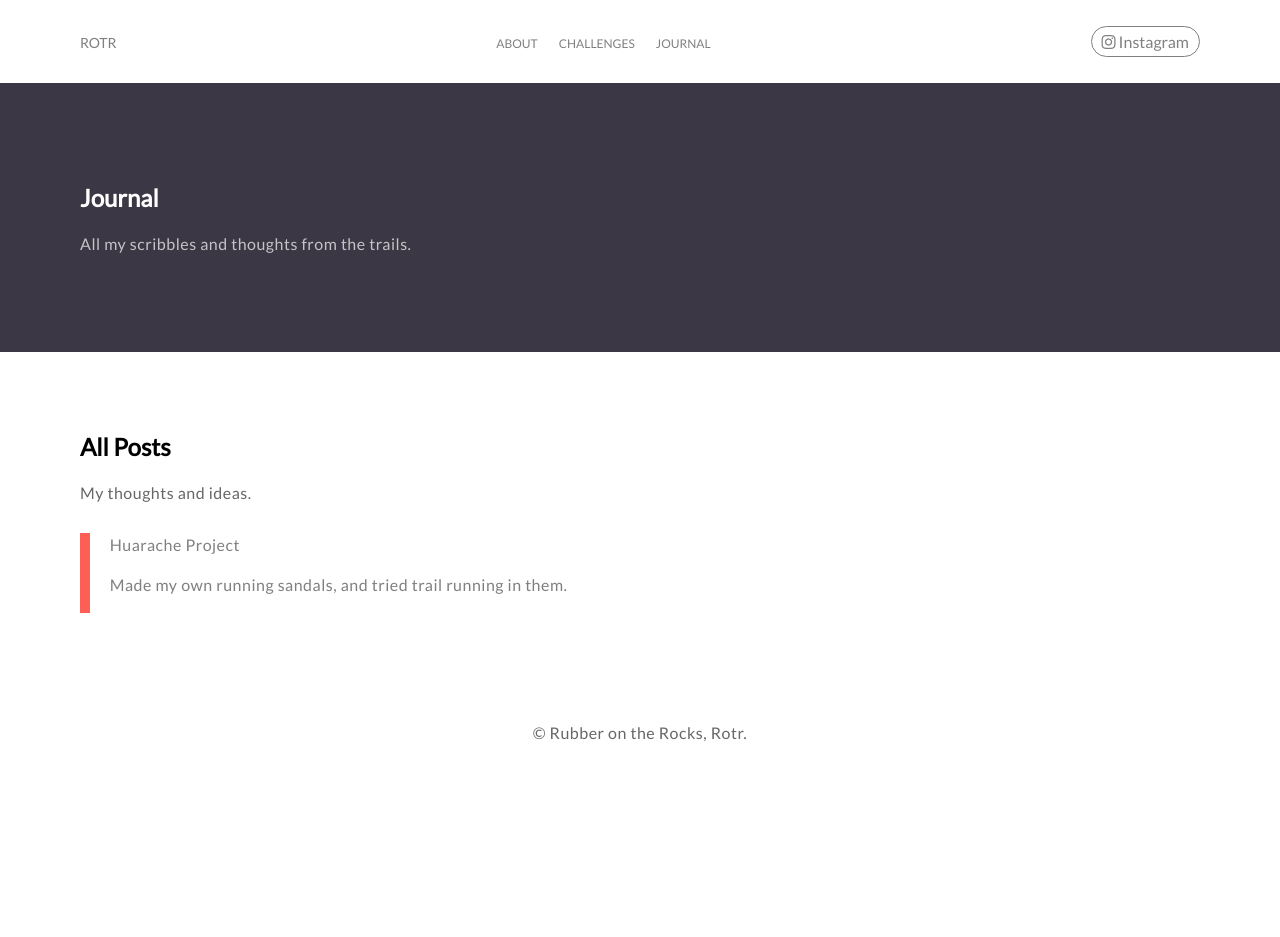
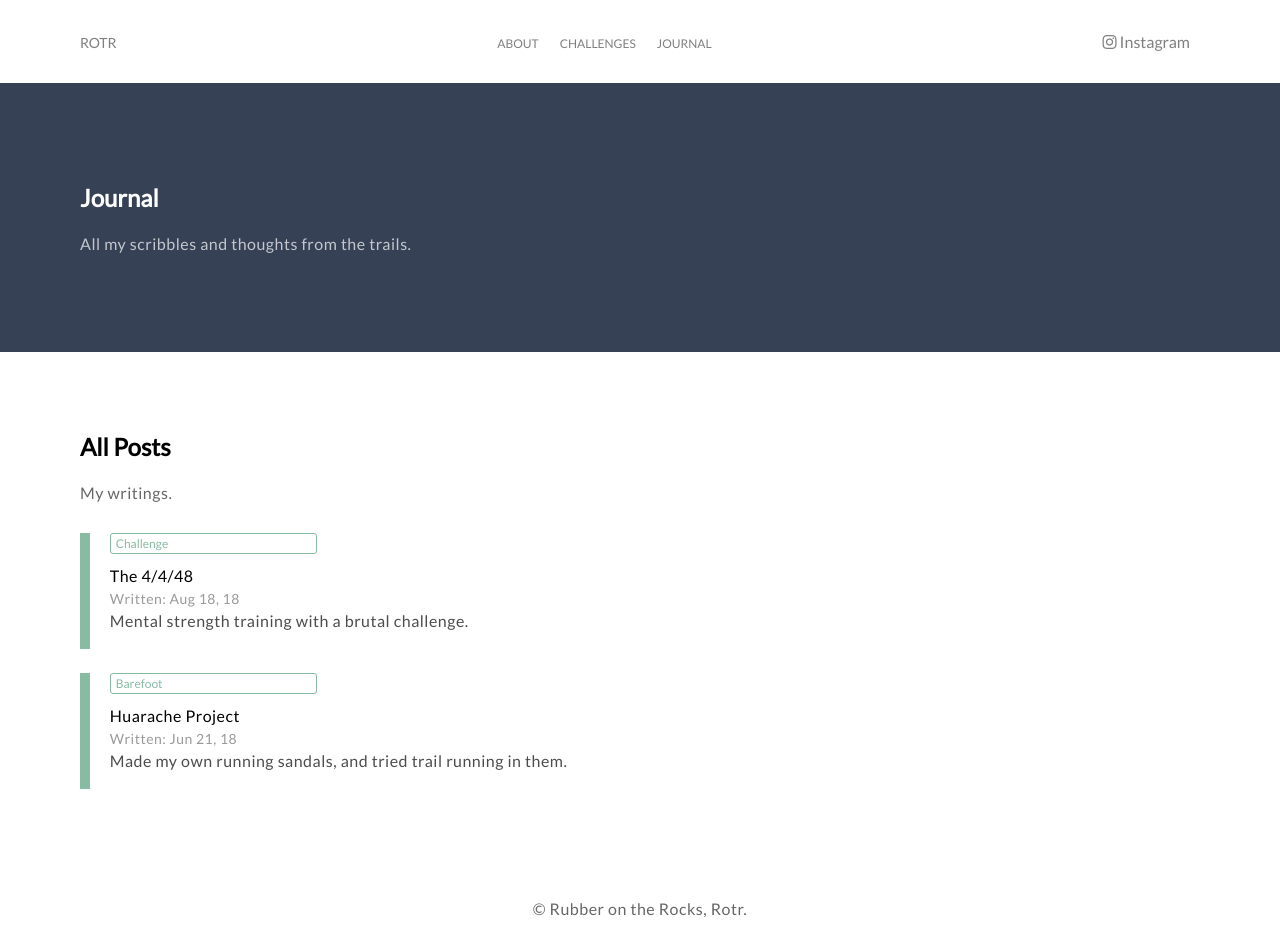
Before and after one commit to enriquezm/rotr, a Jekyll site: the page built from journal.html, in a window 1280 px wide. Built offline with Jekyll 4.4.1, drawn with Linux system fonts in a browser that asks for light colours; nearby versions of some CDN libraries; before the commit the page ends 900 px from its top, so only the background shows below that.

Commit message:
update styles.

```diff
--- a/_config.yml
+++ b/_config.yml
@@ -37,3 +37,7 @@ disqus:
     # Leave shortname blank to disable comments site-wide.
     # Disable comments for any post by adding `comments: false` to that post's YAML Front Matter.
     shortname: rotr-1
+
+# Collections settings
+collections:
+  - events
--- /dev/null
+++ b/_events/events.yml
@@ -0,0 +1,4 @@
+- title: Moonlight Madness
+  date: 2018-08-25 19:42:18 -0700
+- title: "The 4/4/48"
+  date: 2018-09-15 19:42:18 -0700
--- /dev/null
+++ b/_posts/2018-08-17-the-four-four-fortyeight.md
@@ -0,0 +1,7 @@
+---
+layout: post
+title:  "The 4/4/48"
+date:   2018-08-17 19:42:18 -0700
+lead: "Mental strength training with a brutal challenge."
+category: Challenge
+---
--- a/_sass/custom-style.scss
+++ b/_sass/custom-style.scss
@@ -5,7 +5,12 @@ $style3: #6C7A89;
 $salmon: #ff7675;
 $purple: #686de0;
 $green: #21A179;
+
 $charcoal: #364156;
+$jelly-bean: #D66853;
+$steel-teal: #55828B;
+$dark-sea-green: #87BBA2;
+$tigers-eye: #5386E4;
 
 body {
 	font-family: 'Lato', sans-serif;
@@ -15,7 +20,7 @@ a {
 	text-decoration: none;
 	color: grey;
 	&:hover {
-		color: $purple;
+		color: $jelly-bean;
 		text-decoration: underline;
 	}
 	&.btn {
@@ -50,13 +55,6 @@ nav {
 	.social-links {
 		> a {
 			padding: 5px 10px;
-			border: 1px solid gray;
-			border-radius: 25px;
-			&:hover {
-				border: 1px solid $purple;
-				color: rgba(255, 255, 255, 0.7);
-				background-color: $purple;
-			}
 		}
 	}
 }
@@ -98,7 +96,7 @@ footer {
 	}
 }
 .post-landing {
-	background-color: $salmon;
+	background-color: $dark-sea-green;
 	color: white;
 	span {
 		border: 1px solid rgba(255, 255, 255, 0.3);
@@ -111,7 +109,7 @@ footer {
 	}
 }
 .about-section {
-	background-color: $deep-brown;
+	background-color: $charcoal;
 	color: white;
 
 }
@@ -149,7 +147,7 @@ footer {
 	align-items: space-between;
 	.race-block {
 		margin: 0.75em 0;
-		width: 100%;
+		width: 90%;
 		display: flex;
 		justify-content: flex-start;
 			div.race-icon {
@@ -158,10 +156,10 @@ footer {
 				text-align: center;
 				color: white;
 				&.color1 {
-          background-color: #FE5F55;
+          background-color: $dark-sea-green;
         }
         &.color2 {
-          background-color: #5386E4;
+          background-color: $tigers-eye;
         }
         &.color3 {
           background-color: #E08E45;
@@ -180,19 +178,49 @@ footer {
 			s {
 				color: $salmon;
 			}
+			.post-title {
+				padding: 0;
+				margin: 0;
+				font-size: 16px;
+				a {
+					color: black;
+					&:hover {
+						color: $jelly-bean;
+					}
+				}
+			}
 			.date {
-				color: $purple;
+				margin: 0;
+				font-size: 14px;
+				color: rgba(0, 0, 0, 0.4);
 			}
       .sub-text {
-        color: rgba(0, 0, 0, 0.5);
+        color: rgba(0, 0, 0, 0.7);
       }
+			span {
+				width: 20%;
+				padding: 2px 5px;
+				border: 1px solid $dark-sea-green;
+				color: $dark-sea-green;
+				border-radius: 3px;
+				margin-bottom: 10px;
+				font-size: 12px;
+			}
+			// .btn {
+			// 	margin: 0;
+			// 	padding: 5px 5px;
+			// 	font-size: 14px;
+			// 	border-radius: 3px;
+			// 	text-align: center;
+			// 	background-color: $jelly-bean;
+			// }
 		}
 	}
 }
 
 /** Post Template Styling **/
 .single-page-banner {
-	background-color: $deep-brown;
+	background-color: $charcoal;
 	h1 {
 		color: white;
 	}
@@ -217,6 +245,11 @@ footer {
 			margin-bottom: 20px;
 		}
 	}
+	.race-block {
+		border: 2px solid #EDF4FC;
+		border-left: none;
+		padding: 10px 0;
+	}
   .social-section-content {
     flex-direction: column;
     & > p {
--- a/challenges.html
+++ b/challenges.html
@@ -5,5 +5,6 @@ title: Challenges
 description: "Life long challenges to keep the mind and body strong."
 ---
 <section class="p5">
+  <p>The original concept for this list came from Joel Runyon and his <a href="https://impossiblehq.com/impossible-list/">Impossible List</a>. Please do these at your own risk. I am not at fault if you get injured in any way. With that being said, good luck and have fun!</p>
 <iframe class="airtable-embed" src="https://airtable.com/embed/shrIVpaqEDxWpOd7b?backgroundColor=purple&viewControls=on" frameborder="0" onmousewheel="" width="100%" height="1000" style="background: transparent; border: 1px solid #ccc;"></iframe>
 </section>
--- a/journal.html
+++ b/journal.html
@@ -7,18 +7,18 @@ permalink: /journal/
 <section class="p5 blog-content">
 	<div>
 		<h2 class="mt-0">All Posts</h2>
-		<p class="bg-light">My thoughts and ideas.</p>
-    <div class="race-list">
+		<p class="bg-light">My writings.</p>
+		<div class="race-list">
 		{% for post in site.posts %}
-		<a href="{{ post.url }}">
 			<div class="race-block">
 				<div class="race-icon color1"></div>
 				<div class="race-meta">
-					<p>{{ post.title }}</p>
+					<span>{{ post.category }}</span>
+					<p class="post-title"><a href="{{ post.url }}">{{ post.title }}</a></p>
+					<p class="date">Written: {{ post.date | date: "%b %d, %y"  }}</p>
 					<p class="sub-text">{{ post.lead }}</p>
 				</div>
 			</div>
-		</a>
 		{% endfor %}
 		</div>
 	</div>
```
Also changed, not shown: _layouts/home.html (+11 -16 lines).
